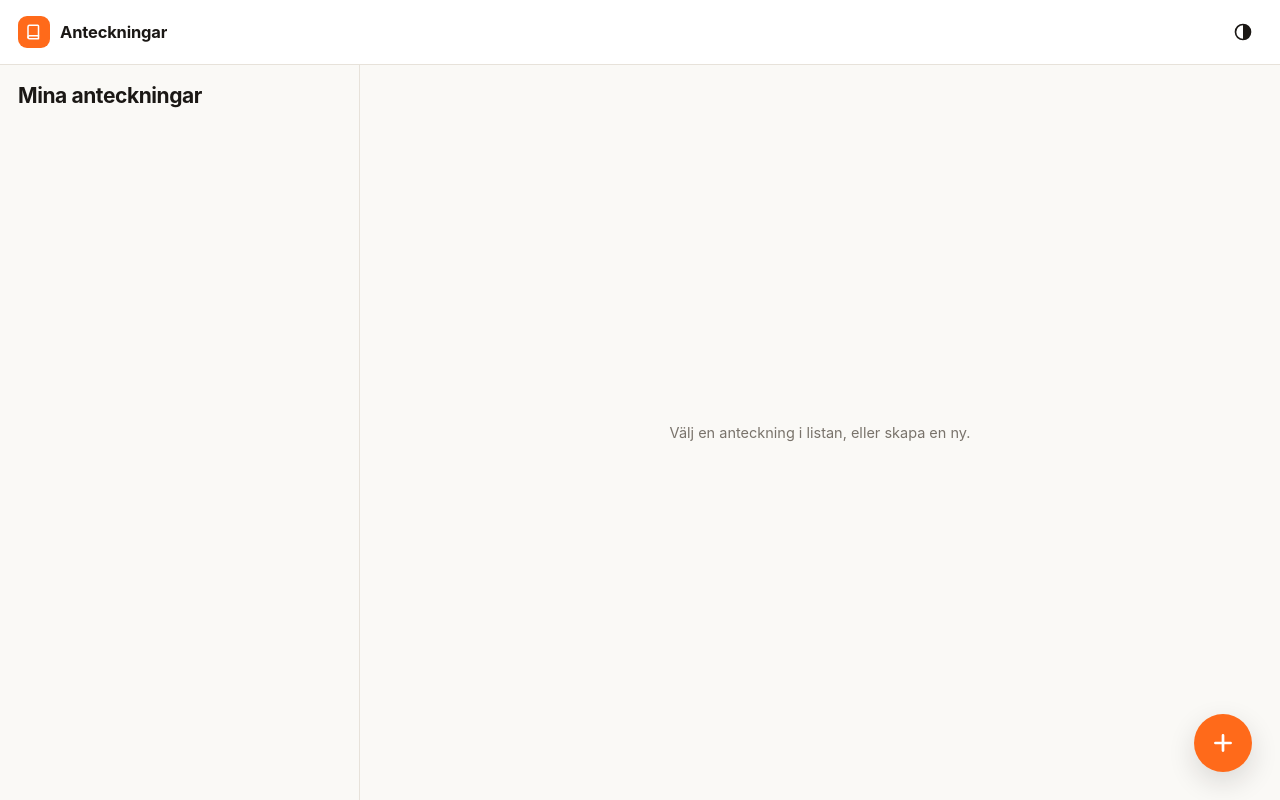
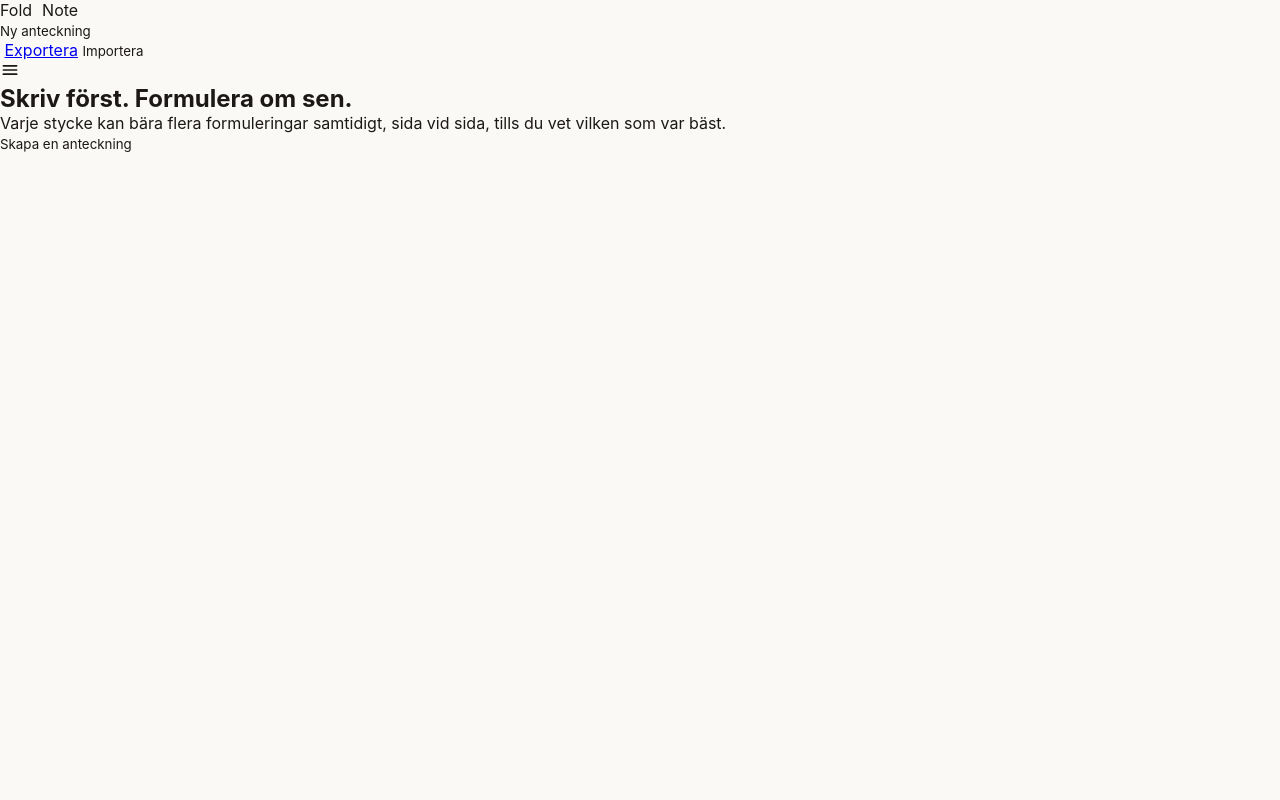
Before and after one commit to Breaking-Web/Fold-Note-v2, a Flask app: page / in a window 1280 px wide. Run offline with Flask 3, Linux system fonts and the light colour scheme.

Commit message:
Add files via upload
Signed-off-by: Thomas <Breaking-Web@users.noreply.github.com>

```diff
--- a/templates/index.html
+++ b/templates/index.html
@@ -1,101 +1,113 @@
-<!DOCTYPE html>
+<!doctype html>
 <html lang="sv">
 <head>
-<meta charset="UTF-8">
-<meta name="viewport" content="width=device-width, initial-scale=1, viewport-fit=cover">
-<title>Anteckningar</title>
-<meta name="description" content="Anteckningsapp där varje stycke kan ha flera alternativa versioner.">
-<meta name="theme-color" content="#0d0d0c" id="theme-color-meta">
+<meta charset="utf-8">
+<meta name="viewport" content="width=device-width,initial-scale=1,viewport-fit=cover">
+<title>FoldNote</title>
+<meta name="description" content="Anteckningar där varje stycke kan ha flera alternativa formuleringar.">
+<meta name="theme-color" content="#14110D" id="themeColorMeta">
 <link rel="manifest" href="/manifest.json">
-<link rel="apple-touch-icon" href="{{ url_for('static', filename='icons/icon-192.png') }}">
+<link rel="stylesheet" href="/static/css/style.css">
+<meta name="mobile-web-app-capable" content="yes">
 <meta name="apple-mobile-web-app-capable" content="yes">
-<meta name="apple-mobile-web-app-status-bar-style" content="black-translucent">
-<meta name="apple-mobile-web-app-title" content="Anteckningar">
-<meta name="mobile-web-app-capable" content="yes">
-<link rel="stylesheet" href="{{ url_for('static', filename='css/style.css') }}">
+<meta name="apple-mobile-web-app-title" content="FoldNote">
 <script>
-  // Sätter tema INNAN CSS:en målas upp, så det inte blinkar till i fel tema.
+  // Sätter temat före första målningen, annars blinkar fel tema förbi.
   (function () {
     try {
-      var saved = localStorage.getItem("theme-preference") || "auto";
-      function computeAuto() {
+      var mode = localStorage.getItem("foldnote-theme") || "auto";
       var h = new Date().getHours();
-        return (h >= 19 || h < 7) ? "dark" : "light";
-      }
-      var applied = saved === "auto" ? computeAuto() : saved;
-      document.documentElement.setAttribute("data-theme", applied);
-      document.documentElement.setAttribute("data-theme-mode", saved);
+      document.documentElement.dataset.theme =
+        mode === "auto" ? (h >= 19 || h < 7 ? "dark" : "light") : mode;
+      document.documentElement.dataset.themeMode = mode;
     } catch (e) {
-      document.documentElement.setAttribute("data-theme", "dark");
+      document.documentElement.dataset.theme = "dark";
     }
   })();
 </script>
 </head>
 <body>
-  <div class="app" id="app">
-    <header class="app-header">
-      <div class="brand">
-        <span class="brand-mark" aria-hidden="true">
-          <svg viewBox="0 0 24 24" width="18" height="18" fill="none" stroke="currentColor" stroke-width="2" stroke-linecap="round" stroke-linejoin="round"><path d="M4 19.5V5a2 2 0 0 1 2-2h11a1 1 0 0 1 1 1v13"/><path d="M6 21a2 2 0 0 1-2-2v0a2 2 0 0 1 2-2h12v4H6Z"/></svg>
-        </span>
-        <span class="brand-name">Anteckningar</span>
+
+<div class="app">
+  <div class="scrim" id="scrim" hidden></div>
+
+  <aside class="sidebar" id="sidebar">
+    <div class="brand">Fold<span>Note</span></div>
+
+    <button class="btn btn-primary btn-new" id="newNote" type="button">Ny anteckning</button>
+
+    <div class="note-list" id="noteList"></div>
+    <p class="list-empty" id="listEmpty" hidden>Inga anteckningar än.</p>
+
+    <div class="sidebottom">
+      <button class="btn btn-quiet theme-btn" id="themeBtn" type="button"></button>
+      <a class="btn btn-quiet" href="/api/export" download>Exportera</a>
+      <button class="btn btn-quiet" id="importBtn" type="button">Importera</button>
+      <input type="file" id="importFile" accept="application/json,.json" hidden>
     </div>
-      <div class="header-actions">
-        <button id="install-btn" class="icon-btn install-btn hidden" type="button" title="Installera appen" aria-label="Installera appen">
-          <svg viewBox="0 0 24 24" width="19" height="19" fill="none" stroke="currentColor" stroke-width="2" stroke-linecap="round" stroke-linejoin="round"><path d="M12 3v12m0 0-4-4m4 4 4-4M4 19h16"/></svg>
+  </aside>
+
+  <main class="main">
+    <header class="topbar">
+      <button class="btn btn-icon menu-btn" id="menuBtn" type="button" aria-label="Visa anteckningar">
+        <svg viewBox="0 0 24 24" width="20" height="20" fill="none" stroke="currentColor" stroke-width="2" stroke-linecap="round"><path d="M4 7h16M4 12h16M4 17h16"/></svg>
       </button>
-        <button id="theme-toggle-btn" class="icon-btn" type="button" data-mode="auto" title="Byt tema">
-          <svg class="icon-light" viewBox="0 0 24 24" width="20" height="20" fill="none" stroke="currentColor" stroke-width="2" stroke-linecap="round" stroke-linejoin="round"><circle cx="12" cy="12" r="4"/><path d="M12 2v2M12 20v2M4.93 4.93l1.41 1.41M17.66 17.66l1.41 1.41M2 12h2M20 12h2M6.34 17.66l-1.41 1.41M19.07 4.93l-1.41 1.41"/></svg>
-          <svg class="icon-dark" viewBox="0 0 24 24" width="20" height="20" fill="none" stroke="currentColor" stroke-width="2" stroke-linecap="round" stroke-linejoin="round"><path d="M21 12.79A9 9 0 1 1 11.21 3 7 7 0 0 0 21 12.79Z"/></svg>
-          <svg class="icon-auto" viewBox="0 0 24 24" width="20" height="20" fill="none" stroke="currentColor" stroke-width="2" stroke-linecap="round" stroke-linejoin="round"><circle cx="12" cy="12" r="9"/><path d="M12 3a9 9 0 0 1 0 18Z" fill="currentColor" stroke="none"/></svg>
+
+      <div class="titles" id="titles" hidden>
+        <input id="title" class="title-input" placeholder="Namnlös anteckning" maxlength="200">
+        <input id="tags" class="tags-input" placeholder="Taggar" maxlength="200">
+      </div>
+
+      <span class="status" id="status" aria-live="polite"></span>
+
+      <button class="btn btn-icon btn-danger" id="deleteNote" type="button" aria-label="Ta bort anteckningen" hidden>
+        <svg viewBox="0 0 24 24" width="18" height="18" fill="none" stroke="currentColor" stroke-width="2" stroke-linecap="round" stroke-linejoin="round"><path d="M3 6h18M8 6V4a2 2 0 0 1 2-2h4a2 2 0 0 1 2 2v2m3 0-1 14a2 2 0 0 1-2 2H7a2 2 0 0 1-2-2L4 6h16Z"/></svg>
       </button>
-      </div>
     </header>
 
-    <div class="app-layout" id="app-layout">
-      <section class="panel panel-list" id="panel-list" aria-label="Anteckningslista">
-        <div class="list-toolbar">
-          <h1 class="list-title">Mina anteckningar</h1>
-        </div>
-        <div class="notes-list" id="notes-list"></div>
-        <div class="empty-state hidden" id="empty-state">
-          <p>Inga anteckningar än.</p>
-          <p>Tryck på plusknappen för att skapa din första.</p>
+    <section class="empty" id="empty">
+      <div class="empty-inner">
+        <h1>Skriv först. Formulera om sen.</h1>
+        <p>Varje stycke kan bära flera formuleringar samtidigt, sida vid sida, tills du vet vilken som var bäst.</p>
+        <button class="btn btn-primary" id="emptyNew" type="button">Skapa en anteckning</button>
       </div>
     </section>
 
-      <section class="panel panel-detail" id="panel-detail" aria-label="Anteckning">
-        <div class="detail-placeholder" id="detail-placeholder">
-          <p>Välj en anteckning i listan, eller skapa en ny.</p>
+    <section class="editor" id="editor" hidden>
+      <div class="segments" id="segments"></div>
+      <button class="add-segment" id="addSegment" type="button">Lägg till stycke</button>
+    </section>
+  </main>
 </div>
 
-        <div class="note-editor hidden" id="note-editor">
-          <div class="editor-toolbar">
-            <button class="icon-btn back-btn" id="back-btn" type="button" aria-label="Tillbaka till listan">
-              <svg viewBox="0 0 24 24" width="21" height="21" fill="none" stroke="currentColor" stroke-width="2" stroke-linecap="round" stroke-linejoin="round"><path d="M19 12H5M12 19l-7-7 7-7"/></svg>
-            </button>
-            <input type="text" id="note-title-input" class="note-title-input" placeholder="Namnlös anteckning" maxlength="200">
-            <span class="save-indicator" id="save-indicator"></span>
-            <button class="icon-btn danger" id="delete-note-btn" type="button" aria-label="Ta bort anteckning">
-              <svg viewBox="0 0 24 24" width="18" height="18" fill="none" stroke="currentColor" stroke-width="2" stroke-linecap="round" stroke-linejoin="round"><path d="M3 6h18M8 6V4a2 2 0 0 1 2-2h4a2 2 0 0 1 2 2v2m3 0-1 14a2 2 0 0 1-2 2H7a2 2 0 0 1-2-2L4 6h16Z"/></svg>
+<template id="segmentTpl">
+  <article class="segment">
+    <div class="seg-original">
+      <div class="seg-head">
+        <span class="seg-number"></span>
+        <button class="btn btn-text btn-danger seg-remove" type="button">Ta bort stycket</button>
+      </div>
+      <textarea class="ta original" placeholder="Skriv stycket här …" rows="1"></textarea>
+    </div>
+    <div class="seg-versions">
+      <div class="versions"></div>
+      <button class="btn btn-text add-version" type="button">Lägg till formulering</button>
+    </div>
+  </article>
+</template>
+
+<template id="versionTpl">
+  <div class="version">
+    <div class="version-head">
+      <input class="version-label" placeholder="Namnlös" maxlength="60" aria-label="Namn på formuleringen">
+      <button class="btn btn-icon btn-danger version-remove" type="button" aria-label="Ta bort formuleringen">
+        <svg viewBox="0 0 24 24" width="15" height="15" fill="none" stroke="currentColor" stroke-width="2.2" stroke-linecap="round"><path d="M18 6 6 18M6 6l12 12"/></svg>
       </button>
     </div>
+    <textarea class="ta version-text" placeholder="Alternativ formulering …" rows="1"></textarea>
+  </div>
+</template>
 
-          <div class="blocks-container" id="blocks-container"></div>
-
-          <button class="add-block-btn" id="add-block-btn" type="button">
-            <svg viewBox="0 0 24 24" width="16" height="16" fill="none" stroke="currentColor" stroke-width="2.5" stroke-linecap="round" stroke-linejoin="round"><path d="M12 5v14M5 12h14"/></svg>
-            Lägg till stycke
-          </button>
-        </div>
-      </section>
-    </div>
-
-    <button class="fab" id="fab-new-note" type="button" aria-label="Ny anteckning">
-      <svg viewBox="0 0 24 24" width="26" height="26" fill="none" stroke="currentColor" stroke-width="2.5" stroke-linecap="round" stroke-linejoin="round"><path d="M12 5v14M5 12h14"/></svg>
-    </button>
-  </div>
-
-  <script src="{{ url_for('static', filename='js/app.js') }}" defer></script>
+<script src="/static/js/app.js"></script>
 </body>
 </html>
```
Lines whose indentation alone changed are shown as unchanged.
